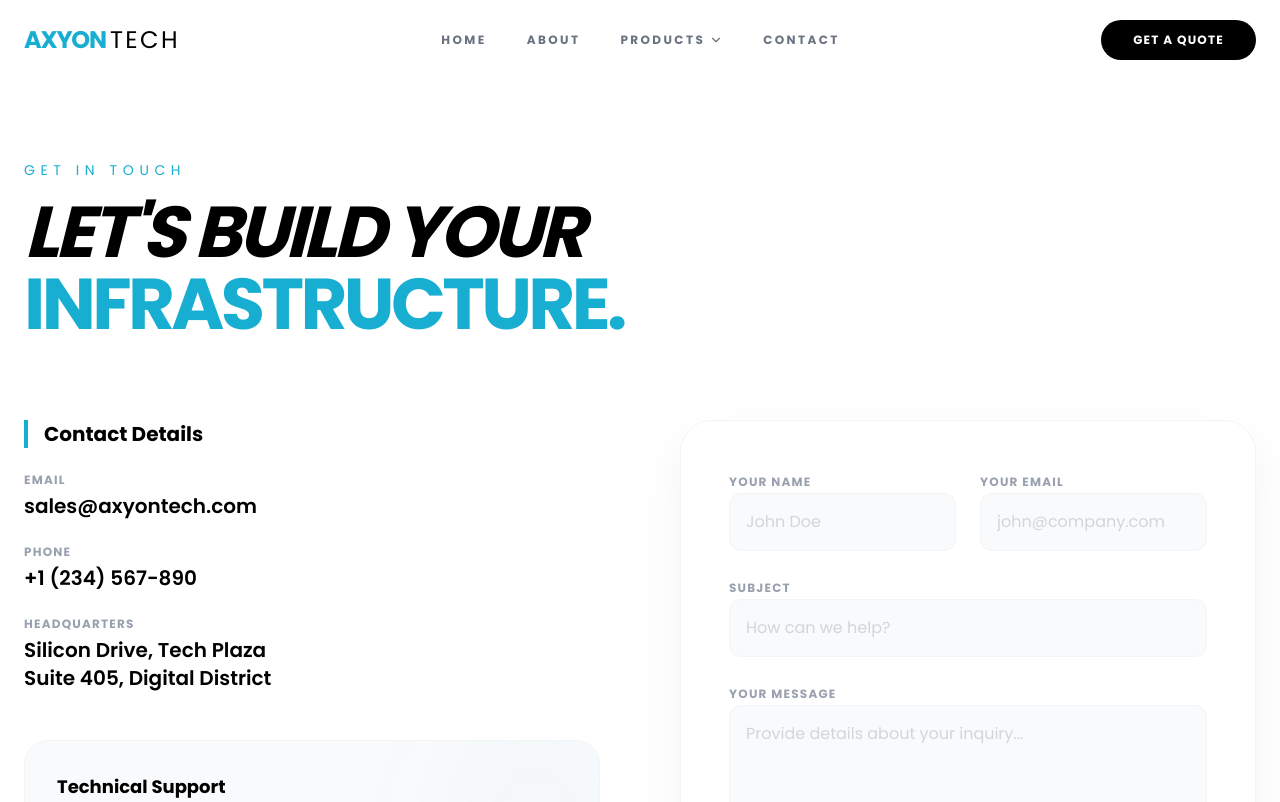
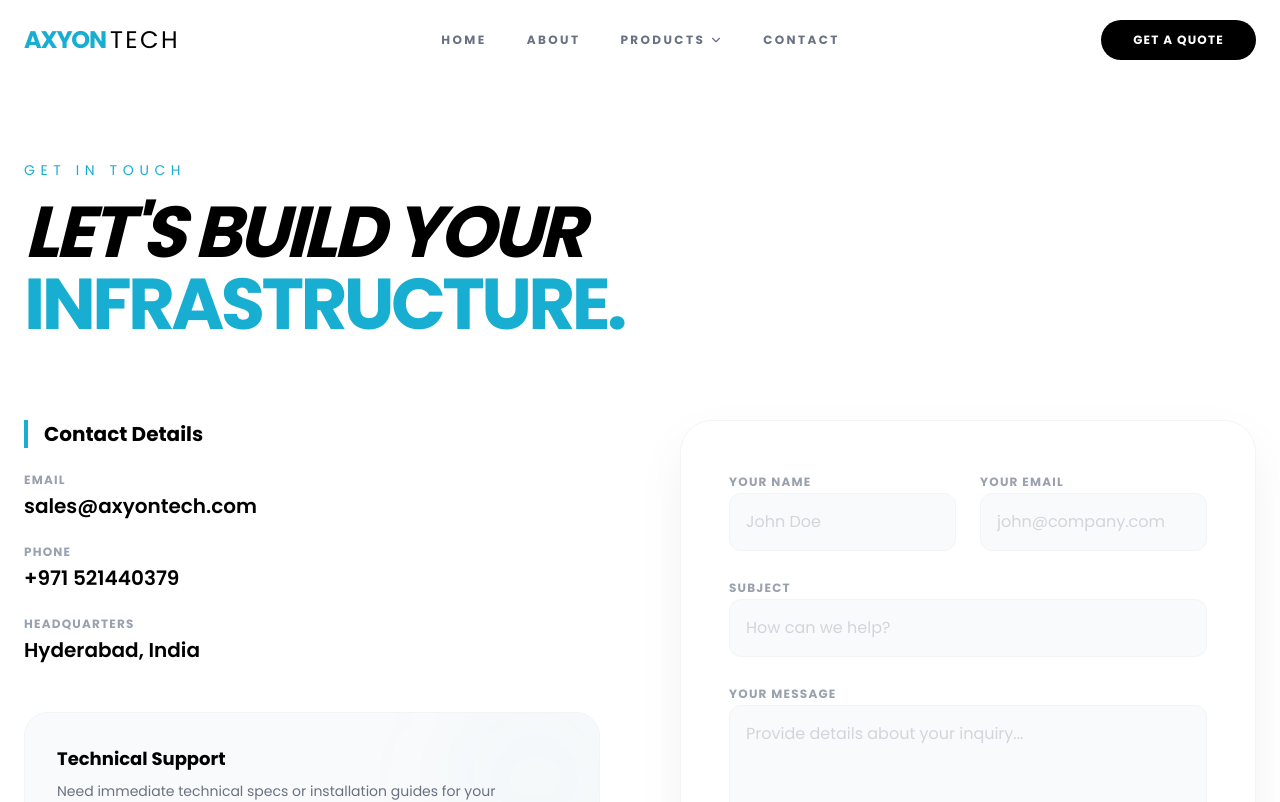
Before and after one commit to hemandsalim4848/axyontech-frontend, a Next.js app: page /contact in a window 1280 px wide. Shown: the top 802 px of the page. Built offline with nearby package versions, Linux system fonts and the light colour scheme.

Commit message:
Contact page updates

```diff
--- a/app/contact/page.tsx
+++ b/app/contact/page.tsx
@@ -33,14 +33,13 @@ export default function ContactPage() {
                 <div className="group">
                   <p className="text-xs font-bold text-gray-400 uppercase tracking-widest mb-1">Phone</p>
                   <p className="text-xl text-black font-semibold group-hover:text-[#18aed1] transition-colors cursor-pointer">
-                    +1 (234) 567-890
+                    +971 521440379
                   </p>
                 </div>
                 <div className="group">
                   <p className="text-xs font-bold text-gray-400 uppercase tracking-widest mb-1">Headquarters</p>
                   <p className="text-xl text-black font-semibold">
-                    Silicon Drive, Tech Plaza <br />
-                    Suite 405, Digital District
+                    Hyderabad, India
                   </p>
                 </div>
               </div>
```
